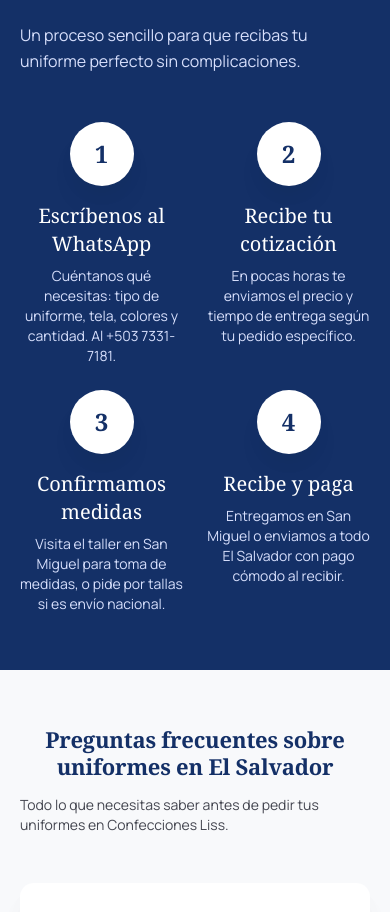
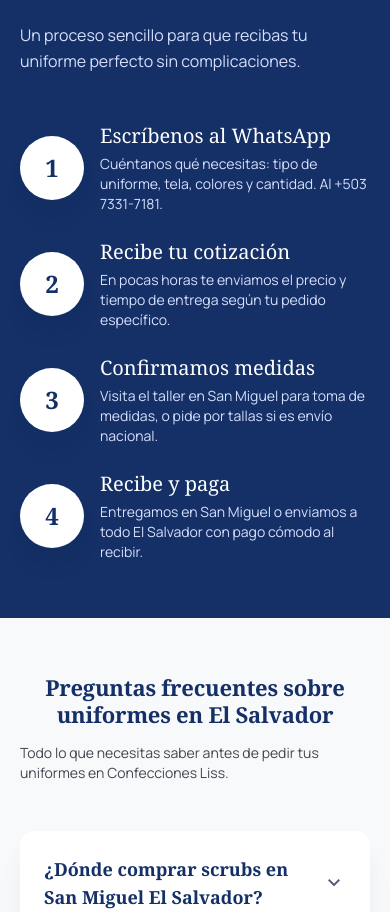
Before and after one commit to carlosm-lab/confeccionesliss, a Next.js app: page / in a window 390 px wide. Shown: the part 7522-8434 px from the top of the page. Built offline with nearby package versions, Linux system fonts and the light colour scheme.

Commit message:
style: change process steps to list layout on mobile

```diff
--- a/src/app/(public)/page.tsx
+++ b/src/app/(public)/page.tsx
@@ -271,18 +271,20 @@ export default function HomePage() {
               complicaciones.
             </p>
           </div>
-          <div className="relative grid grid-cols-2 gap-6 md:grid-cols-4 md:gap-8">
+          <div className="relative grid grid-cols-1 gap-6 md:grid-cols-4 md:gap-8">
             <div className="bg-primary-container/30 absolute top-12 right-[10%] left-[10%] z-0 hidden h-0.5 md:block" />
             {processSteps.map((s) => (
               <div
                 key={s.n}
-                className="relative z-10 flex flex-col items-center text-center"
+                className="relative z-10 flex flex-row items-center gap-4 text-left md:flex-col md:gap-0 md:text-center"
               >
-                <div className="text-primary ambient-shadow mb-4 flex h-16 w-16 items-center justify-center rounded-full bg-white font-serif text-2xl font-bold md:mb-6 md:h-24 md:w-24 md:text-3xl">
+                <div className="text-primary ambient-shadow flex h-16 w-16 shrink-0 items-center justify-center rounded-full bg-white font-serif text-2xl font-bold md:mb-6 md:h-24 md:w-24 md:text-3xl">
                   {s.n}
                 </div>
-                <h3 className="mb-2 font-serif text-xl">{s.title}</h3>
-                <p className="text-primary-container text-sm">{s.desc}</p>
+                <div>
+                  <h3 className="mb-1 font-serif text-xl md:mb-2">{s.title}</h3>
+                  <p className="text-primary-container text-sm">{s.desc}</p>
+                </div>
               </div>
             ))}
           </div>
```
